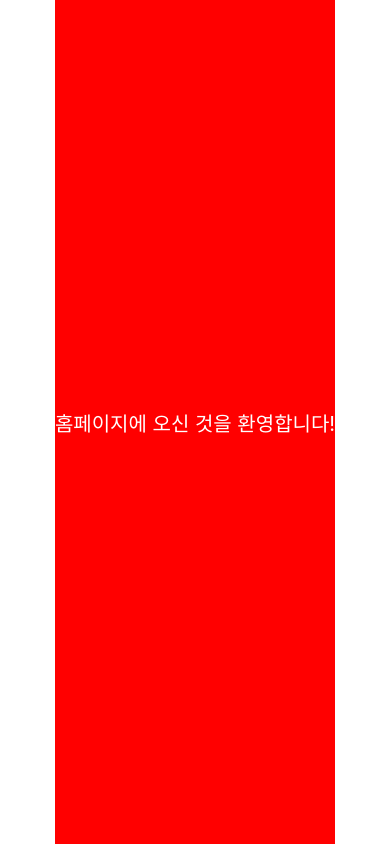
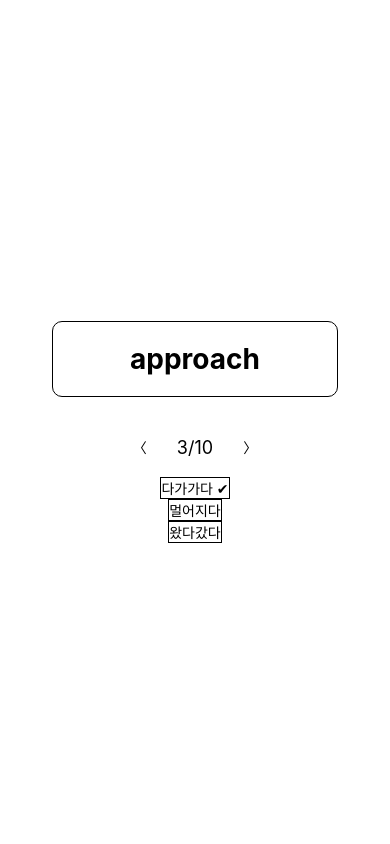
Before and after one commit to UXVOCA/ReactNative, a React Native app: screen /TodayTestPage in a window 390 px wide. Built offline with nearby package versions, Linux system fonts and the light colour scheme.

Commit message:
Feat: 테스트 페이지 UI 개발 완료 및 페이지 이동 기능 구현

```diff
--- a/App.js
+++ b/App.js
@@ -1,21 +1,24 @@
-import { StatusBar } from "expo-status-bar";
-import { StyleSheet, Text, View } from "react-native";
-import TestPage from "./pages/testpage";
+import React from "react";
+import { NavigationContainer } from "@react-navigation/native";
+import { createNativeStackNavigator } from "@react-navigation/native-stack";
+import TestPage from "./pages/testpage.js";
+import TodayTestPage from "./pages/todaytestpage.js";
+import ReviewTestPage from "./pages/reviewtestpage.js";
+import WrongTestPage from "./pages/wrongtestpage.js";
 
-export default function App() {
+const Stack = createNativeStackNavigator();
+
+function App() {
   return (
-    <View style={styles.container}>
-      <TestPage />
-      <StatusBar style="auto" />
-    </View>
+    <NavigationContainer>
+      <Stack.Navigator screenOptions={{ headerShown: false }}>
+        <Stack.Screen name="TestPage" component={TestPage} />
+        <Stack.Screen name="TodayTestPage" component={TodayTestPage} />
+        <Stack.Screen name="ReviewTestPage" component={ReviewTestPage} />
+        <Stack.Screen name="WrongTestPage" component={WrongTestPage} />
+      </Stack.Navigator>
+    </NavigationContainer>
   );
 }
 
-const styles = StyleSheet.create({
-  container: {
-    flex: 1,
-    backgroundColor: "white",
-    alignItems: "center",
-    justifyContent: "center",
-  },
-});
+export default App;
--- a/package.json
+++ b/package.json
@@ -10,11 +10,16 @@
   },
   "dependencies": {
     "@expo/webpack-config": "^19.0.0",
+    "@react-navigation/native": "^6.1.9",
+    "@react-navigation/native-stack": "^6.9.17",
+    "@react-navigation/stack": "^6.3.20",
     "expo": "~49.0.15",
     "expo-status-bar": "~1.6.0",
     "react": "18.2.0",
     "react-dom": "^18.2.0",
     "react-native": "0.72.6",
+    "react-native-safe-area-context": "^4.7.4",
+    "react-native-screens": "^3.27.0",
     "react-native-web": "~0.19.6"
   },
   "devDependencies": {
--- /dev/null
+++ b/pages/reviewtestpage.js
@@ -0,0 +1,78 @@
+import React from "react";
+import { View, Text, TouchableOpacity, StyleSheet } from "react-native";
+
+const TodayTestPage = () => {
+  return (
+    <View style={styles.container}>
+      <View style={styles.card}>
+        <Text style={styles.wordText}>sdf</Text>
+      </View>
+      <View style={styles.navigation}>
+        <TouchableOpacity style={styles.navButton}>
+          <Text>〈</Text>
+        </TouchableOpacity>
+        <Text style={styles.navText}>3/10</Text>
+        <TouchableOpacity style={styles.navButton}>
+          <Text>〉</Text>
+        </TouchableOpacity>
+      </View>
+      <TouchableOpacity style={styles.button}>
+        <Text style={styles.buttonText}>다가가다 ✔</Text>
+      </TouchableOpacity>
+      <TouchableOpacity style={styles.button}>
+        <Text style={styles.buttonText}>멀어지다</Text>
+      </TouchableOpacity>
+      <TouchableOpacity style={styles.button}>
+        <Text style={styles.buttonText}>왔다갔다</Text>
+      </TouchableOpacity>
+    </View>
+  );
+};
+
+const styles = StyleSheet.create({
+  container: {
+    flex: 1,
+    justifyContent: "center",
+    alignItems: "center",
+    padding: 16,
+    backgroundColor: "white",
+  },
+  card: {
+    width: "80%",
+    marginVertical: 20,
+    padding: 20,
+    justifyContent: "center",
+    alignItems: "center",
+    borderWidth: 1,
+    borderColor: "black",
+    borderRadius: 10,
+  },
+  wordText: {
+    fontSize: 28,
+    fontWeight: "bold",
+  },
+  navigation: {
+    flexDirection: "row",
+    alignItems: "center",
+    marginVertical: 10,
+  },
+  navButton: {
+    padding: 10,
+  },
+  navText: {
+    fontSize: 18,
+    marginHorizontal: 20,
+  },
+  button: {
+    // ... 기존 버튼 스타일 ...
+    // borderColor와 borderWidth 추가하기
+    borderColor: "black",
+    borderWidth: 1,
+    // ... 기존 버튼 스타일 ...
+  },
+  buttonText: {
+    // ... 기존 텍스트 스타일 ...
+  },
+});
+
+export default TodayTestPage;
--- a/pages/testpage.js
+++ b/pages/testpage.js
@@ -1,12 +1,29 @@
-// HomePage.js
 import React from "react";
-import { View, Text, StyleSheet } from "react-native";
+import { View, Text, TouchableOpacity, StyleSheet } from "react-native";
+import { useNavigation } from "@react-navigation/native";
 
-const HomePage = () => {
+const TestPage = () => {
+  const navigation = useNavigation();
   return (
     <View style={styles.container}>
-      <Text style={styles.text}>홈페이지에 오신 것을 환영합니다!</Text>
-      {/* 추가적인 컨텐츠와 컴포넌트들을 여기에 배치할 수 있습니다. */}
+      <TouchableOpacity
+        style={styles.button}
+        onPress={() => navigation.navigate("TodayTestPage")}
+      >
+        <Text style={styles.buttonText}>오늘의 단어 테스트</Text>
+      </TouchableOpacity>
+      <TouchableOpacity
+        style={styles.button}
+        onPress={() => navigation.navigate("ReviewTestPage")}
+      >
+        <Text style={styles.buttonText}>복습 단어 테스트</Text>
+      </TouchableOpacity>
+      <TouchableOpacity
+        style={styles.button}
+        onPress={() => navigation.navigate("WrongTestPage")}
+      >
+        <Text style={styles.buttonText}>틀린 단어 테스트</Text>
+      </TouchableOpacity>
     </View>
   );
 };
@@ -16,12 +33,30 @@ const styles = StyleSheet.create({
     flex: 1,
     justifyContent: "center",
     alignItems: "center",
-    backgroundColor: "red",
+    padding: 16, // 각 버튼 사이의 간격을 위해 적절한 패딩을 설정합니다.
+    backgroundColor: "white", // 배경색을 흰색으로 설정합니다.
   },
-  text: {
-    fontSize: 20,
-    color: "white",
+  button: {
+    marginBottom: 40, // 버튼 사이의 간격
+    backgroundColor: "#AABCFD", // 버튼의 배경색
+    borderRadius: 10, // 버튼의 모서리 둥글기
+    paddingVertical: 30, // 상하 패딩
+    paddingHorizontal: 74, // 좌우 패딩
+    width: "80%", // 버튼의 너비
+    elevation: 3, // 안드로이드에서 그림자 효과
+    shadowOpacity: 0.3, // iOS에서 그림자 효과
+    shadowRadius: 4, // iOS에서 그림자 둥근 효과
+    shadowColor: "#000", // iOS에서 그림자 색상
+    shadowOffset: { height: 2, width: 0 }, // iOS에서 그림자 방향
+    borderColor: "#A4A4A4",
+    borderWidth: 1,
+  },
+  buttonText: {
+    color: "white", // 텍스트 색상
+    textAlign: "center", // 텍스트 정렬
+    fontSize: 30, // 텍스트 크기
+    fontWeight: "bold", // 텍스트 굵기
   },
 });
 
-export default HomePage;
+export default TestPage;
--- /dev/null
+++ b/pages/todaytestpage.js
@@ -0,0 +1,78 @@
+import React from "react";
+import { View, Text, TouchableOpacity, StyleSheet } from "react-native";
+
+const TodayTestPage = () => {
+  return (
+    <View style={styles.container}>
+      <View style={styles.card}>
+        <Text style={styles.wordText}>approach</Text>
+      </View>
+      <View style={styles.navigation}>
+        <TouchableOpacity style={styles.navButton}>
+          <Text>〈</Text>
+        </TouchableOpacity>
+        <Text style={styles.navText}>3/10</Text>
+        <TouchableOpacity style={styles.navButton}>
+          <Text>〉</Text>
+        </TouchableOpacity>
+      </View>
+      <TouchableOpacity style={styles.button}>
+        <Text style={styles.buttonText}>다가가다 ✔</Text>
+      </TouchableOpacity>
+      <TouchableOpacity style={styles.button}>
+        <Text style={styles.buttonText}>멀어지다</Text>
+      </TouchableOpacity>
+      <TouchableOpacity style={styles.button}>
+        <Text style={styles.buttonText}>왔다갔다</Text>
+      </TouchableOpacity>
+    </View>
+  );
+};
+
+const styles = StyleSheet.create({
+  container: {
+    flex: 1,
+    justifyContent: "center",
+    alignItems: "center",
+    padding: 16,
+    backgroundColor: "white",
+  },
+  card: {
+    width: "80%",
+    marginVertical: 20,
+    padding: 20,
+    justifyContent: "center",
+    alignItems: "center",
+    borderWidth: 1,
+    borderColor: "black",
+    borderRadius: 10,
+  },
+  wordText: {
+    fontSize: 28,
+    fontWeight: "bold",
+  },
+  navigation: {
+    flexDirection: "row",
+    alignItems: "center",
+    marginVertical: 10,
+  },
+  navButton: {
+    padding: 10,
+  },
+  navText: {
+    fontSize: 18,
+    marginHorizontal: 20,
+  },
+  button: {
+    // ... 기존 버튼 스타일 ...
+    // borderColor와 borderWidth 추가하기
+    borderColor: "black",
+    borderWidth: 1,
+    // ... 기존 버튼 스타일 ...
+  },
+  buttonText: {
+    // ... 기존 텍스트 스타일 ...
+  },
+});
+
+export default TodayTestPage;
--- /dev/null
+++ b/pages/wrongtestpage.js
@@ -0,0 +1,78 @@
+import React from "react";
+import { View, Text, TouchableOpacity, StyleSheet } from "react-native";
+
+const TodayTestPage = () => {
+  return (
+    <View style={styles.container}>
+      <View style={styles.card}>
+        <Text style={styles.wordText}>dsdfsdf</Text>
+      </View>
+      <View style={styles.navigation}>
+        <TouchableOpacity style={styles.navButton}>
+          <Text>〈</Text>
+        </TouchableOpacity>
+        <Text style={styles.navText}>3/10</Text>
+        <TouchableOpacity style={styles.navButton}>
+          <Text>〉</Text>
+        </TouchableOpacity>
+      </View>
+      <TouchableOpacity style={styles.button}>
+        <Text style={styles.buttonText}>다가가다 ✔</Text>
+      </TouchableOpacity>
+      <TouchableOpacity style={styles.button}>
+        <Text style={styles.buttonText}>멀어지다</Text>
+      </TouchableOpacity>
+      <TouchableOpacity style={styles.button}>
+        <Text style={styles.buttonText}>왔다갔다</Text>
+      </TouchableOpacity>
+    </View>
+  );
+};
+
+const styles = StyleSheet.create({
+  container: {
+    flex: 1,
+    justifyContent: "center",
+    alignItems: "center",
+    padding: 16,
+    backgroundColor: "white",
+  },
+  card: {
+    width: "80%",
+    marginVertical: 20,
+    padding: 20,
+    justifyContent: "center",
+    alignItems: "center",
+    borderWidth: 1,
+    borderColor: "black",
+    borderRadius: 10,
+  },
+  wordText: {
+    fontSize: 28,
+    fontWeight: "bold",
+  },
+  navigation: {
+    flexDirection: "row",
+    alignItems: "center",
+    marginVertical: 10,
+  },
+  navButton: {
+    padding: 10,
+  },
+  navText: {
+    fontSize: 18,
+    marginHorizontal: 20,
+  },
+  button: {
+    // ... 기존 버튼 스타일 ...
+    // borderColor와 borderWidth 추가하기
+    borderColor: "black",
+    borderWidth: 1,
+    // ... 기존 버튼 스타일 ...
+  },
+  buttonText: {
+    // ... 기존 텍스트 스타일 ...
+  },
+});
+
+export default TodayTestPage;
```
Also changed, not shown: 2 other files (tests, documents, lock files or other folders).
